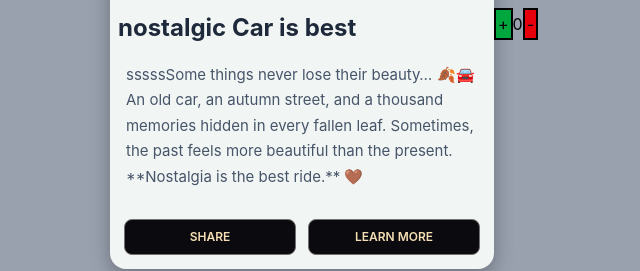
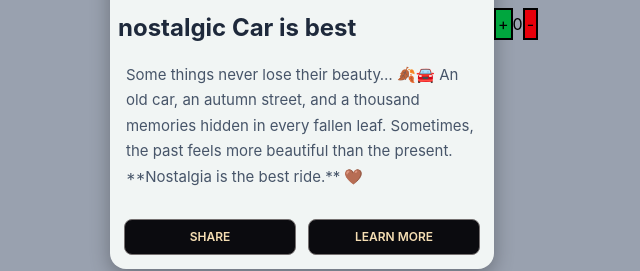
Before and after one commit to mahdi-soltan/react-project01, a React (Vite) app: page / in a window 1280 px wide. Shown: the part 376-647 px from the top of the page, without its empty margins (316-956 px from the left). Built offline with nearby package versions, Linux system fonts and the light colour scheme.

Commit message:
Update App component

```diff
--- a/src/component/card/index.jsx
+++ b/src/component/card/index.jsx
@@ -9,7 +9,7 @@ const Card = () => {
       <div className={styles.container}>
         <ImageContainer imgUrl="/react-project01/image/car.jpg" />
         <Description
-          dis=" sssssSome things never lose their beauty… 🍂🚘
+          dis=" Some things never lose their beauty… 🍂🚘
 
                An old car, an autumn street, and a thousand memories hidden in every fallen leaf. Sometimes, the past feels more beautiful than the present.
 
```
